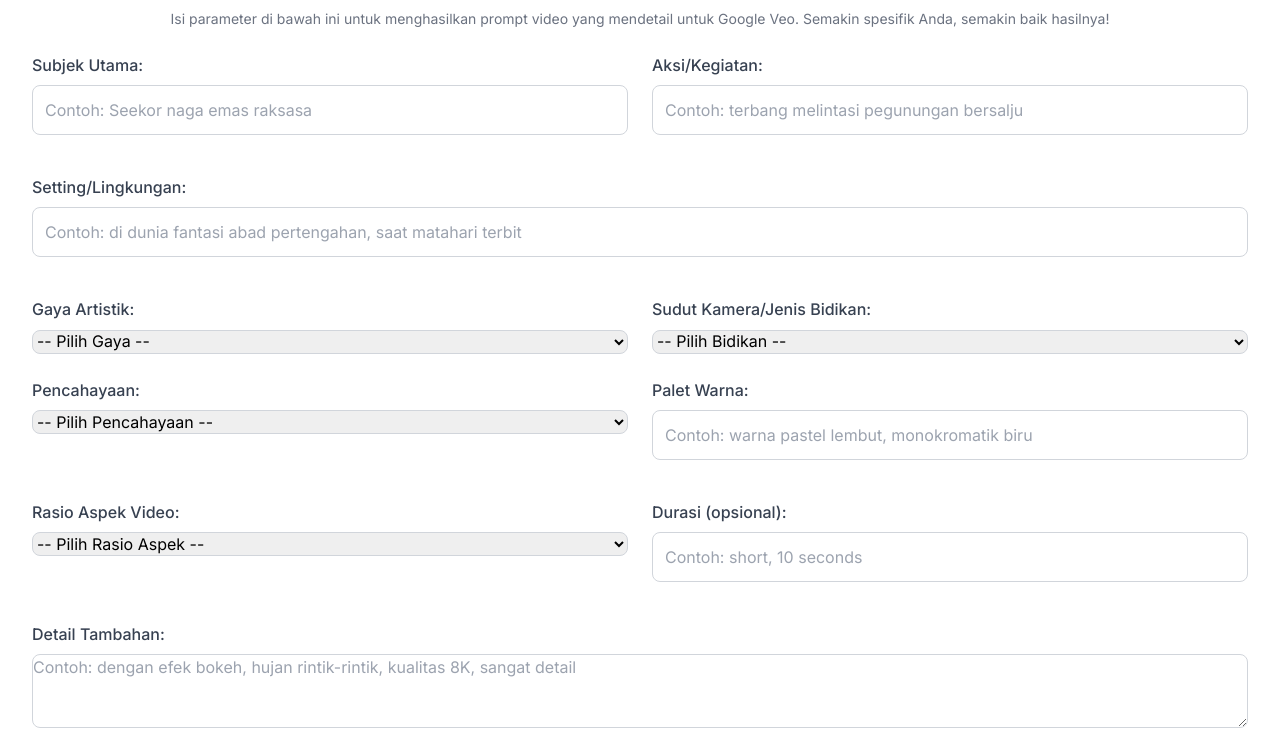
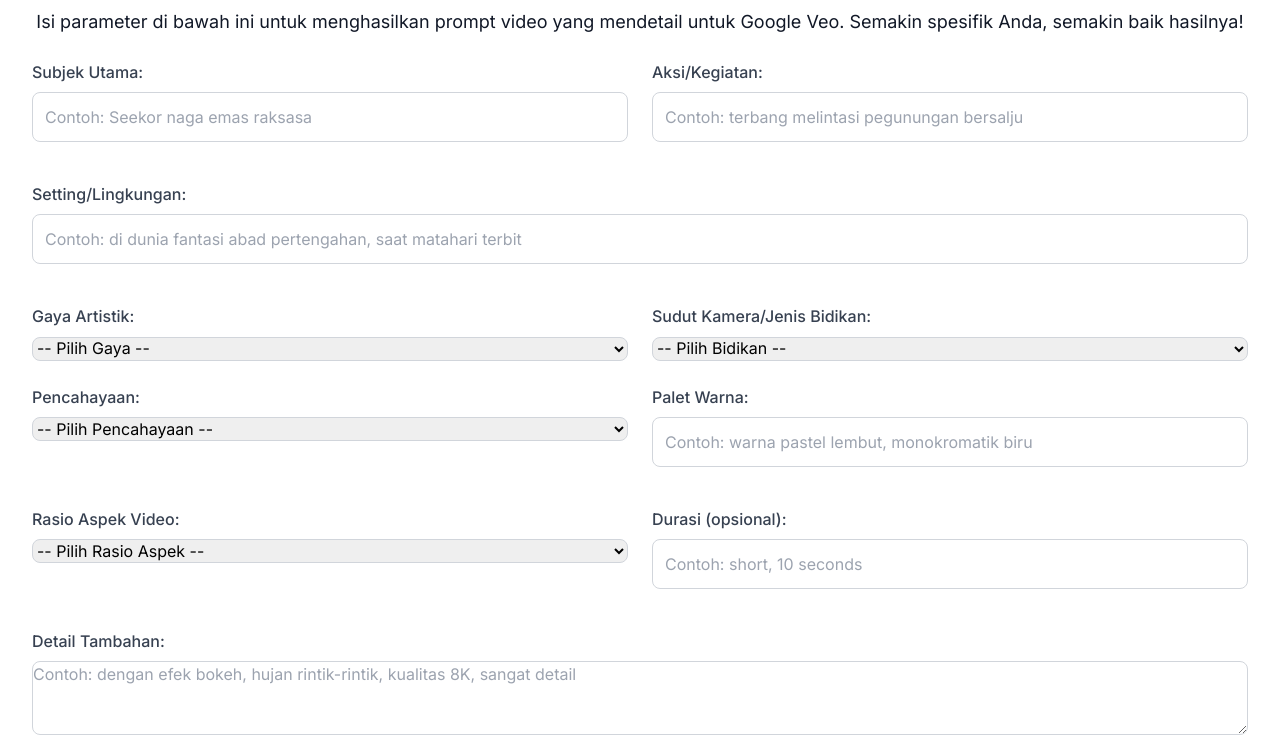
Before and after one commit to skynetveo/veogenerator, a plain HTML site: page index.html in a window 1280 px wide. Shown: the part 116-871 px from the top of the page. Drawn offline with nearby package versions, Linux system fonts and the light colour scheme.

Commit message:
Update index.html

```diff
--- a/index.html
+++ b/index.html
@@ -104,7 +104,7 @@
 <body>
     <div class="container">
         <h1 class="text-3xl font-bold mb-6 text-center text-gray-800">Prompt Generator Google Veo By Arif Wibowo Blitar</h1>
-        <p class="info-text text-center">
+        <p class="text-center text-gray-900 text-lg mb-6">
             Isi parameter di bawah ini untuk menghasilkan prompt video yang mendetail untuk Google Veo.
             Semakin spesifik Anda, semakin baik hasilnya!
         </p>
```
